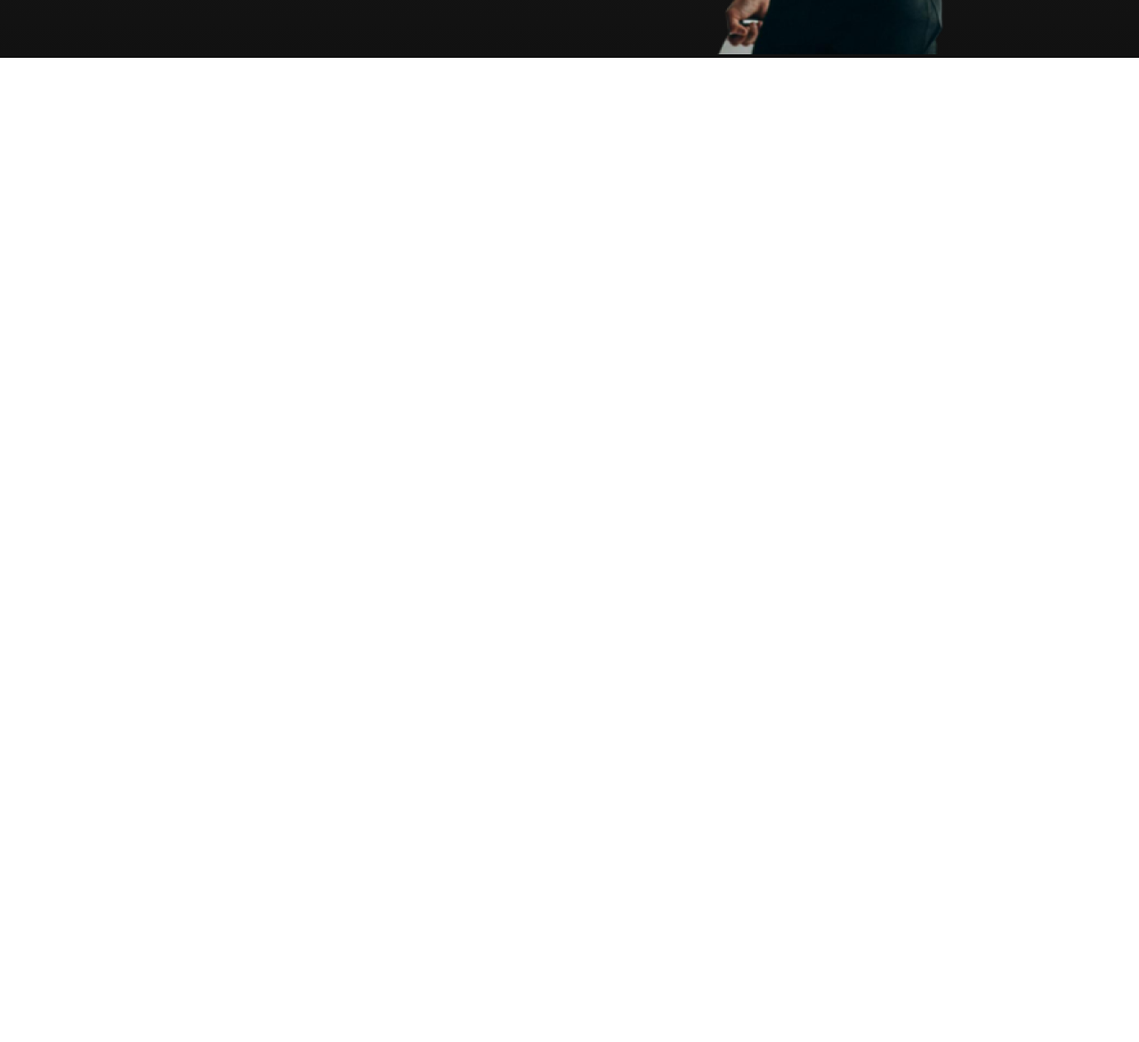
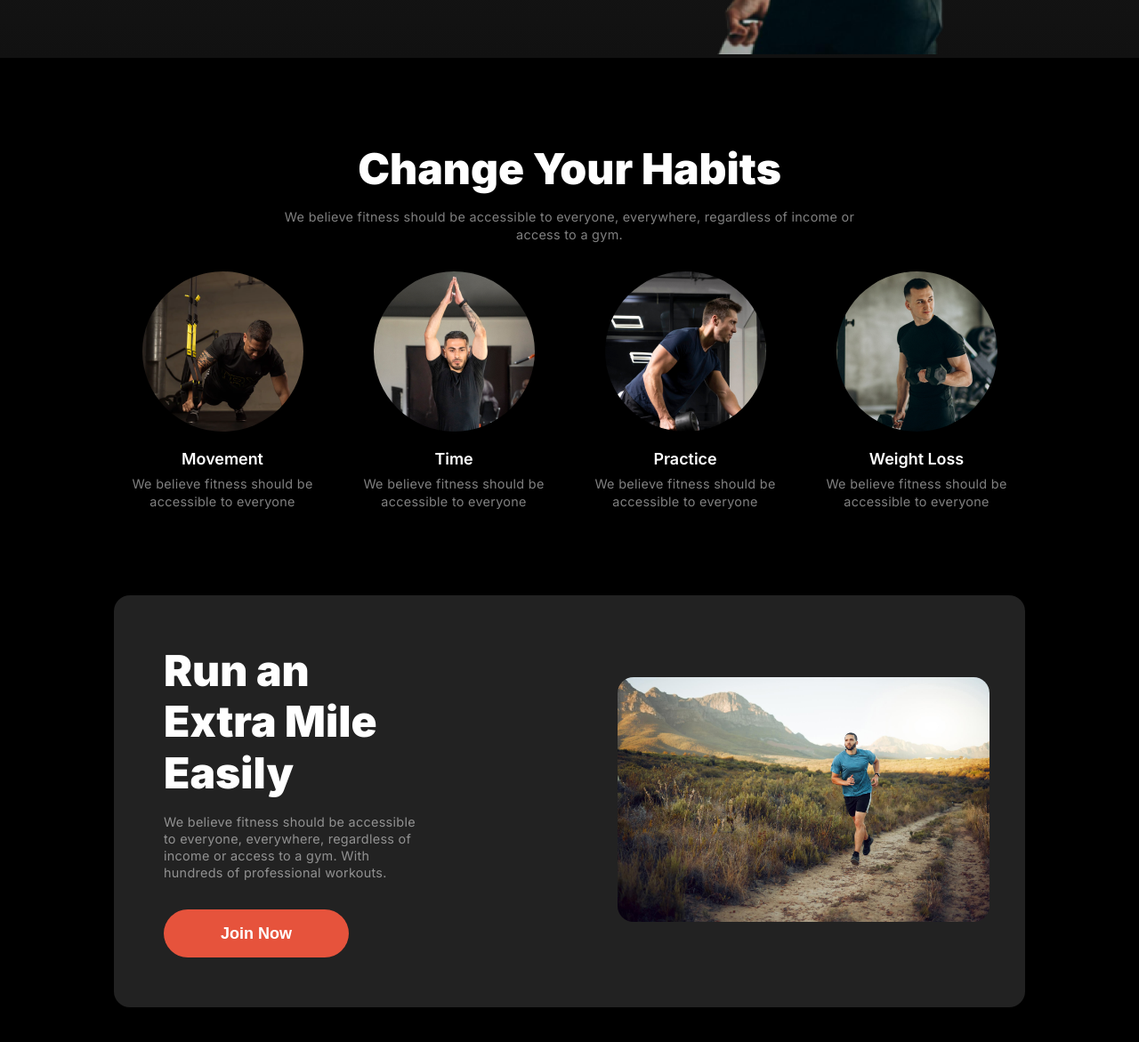
Before and after one commit to Johora99/Assignment-2, a plain HTML site: page index.html in a window 1280 px wide. Shown: the part 709-1880 px from the top of the page at 89% size. Before the commit the page ends 800 px from the top, so only its background shows below. Drawn offline with Linux system fonts and the light colour scheme.

Commit message:
run extra section

```diff
--- a/css/responsive.css
+++ b/css/responsive.css
@@ -58,4 +58,29 @@ left: 0%;
     line-height:1.13rem;
     letter-spacing: 0.02rem;
 }
+.section-title{
+    font-size: 2rem;
+    margin-bottom: 1rem;
 }
+.habits .sub-habits{
+      display: block;
+}
+main .habits{
+    margin: 1rem auto;
+}
+main .run-extra .sub-run-extra{
+   display: block;
+
+}
+.run-extra .sub-run-extra .run-extra-content{
+    padding: 0rem
+}
+main .run-extra{
+    padding: 2rem;
+}
+.run-btn{
+    padding: 0.75rem 2rem !important;
+    margin-bottom: 1rem;
+    width: 100%;
+}
+}
--- a/css/style.css
+++ b/css/style.css
@@ -44,6 +44,30 @@ border-radius: 2.6rem;
 background: var(--tomato);
 padding: 1rem 2.5rem;
 border: none;
+}
+.section-title{
+    color: var(--white-primary);
+    font-size: 3rem;
+    font-weight: 900;
+    line-height: 120%;
+    letter-spacing: 0%;
+    margin-bottom: 1rem;
+}
+.section-content{
+    color: var(--white-primary);
+    opacity: 0.5;
+font-size: 0.9rem;
+font-weight: 400;
+line-height: 1.2rem;
+letter-spacing: 0.3px;
+}
+.sub-habits-title{
+    color: var(--white-primary);
+font-size: 1.12rem;
+font-weight: 600;
+line-height: 120%;
+letter-spacing: 0%;
+margin-bottom: 0.5rem;
 }
 /* common style end */
 
@@ -201,6 +225,55 @@ left: -30%;
 /* banner section end */
 
 
+/* header section end */
+/* main start */
+main{
+    background-color: var(--black-primary);
+     overflow: hidden;
+}
+
+/* habits section start */
+main .habits{
+    width: 80%;
+    margin: 6rem auto;
+    text-align: center;
+
+}
+.habits .sub-habits{
+    gap: 1rem;
+}
+.habits .sub-habits .exercise img{
+    border-radius: 50%;
+    margin: 2rem auto 1rem;
+
+}
+/* habits section end */
+
+/* run-extra section start */
+main .run-extra{
+    width: 80%;
+    margin: 5rem auto;
+    border-radius: 1.125rem;
+    background: var( --gray-light);
+    /* padding: 2rem; */
+    padding-right: 2.5rem;
+}
+main .run-extra .sub-run-extra{
+    gap: 10rem;
+
+}
+.run-extra .sub-run-extra .run-extra-content{
+    padding: 3.5rem
+}
+.img-section img{
+    width: 100%;
+    height: 100%;
+    border-radius: 1.125rem;
+}
+.sub-run-extra .run-extra-content .run-btn{
+    margin-top: 2rem;
+    padding: 1rem 4rem;
+}
 
 
 
@@ -209,6 +282,7 @@ left: -30%;
 
 
 
+/* run-extra section end */
 
 
-/* header section end */
+/* main end */
--- a/index.html
+++ b/index.html
@@ -59,6 +59,47 @@
            </div>
 
         </header>
+        <main class="common-size">
+            <section class="habits">
+                <h3 class="section-title">Change Your Habits</h3>
+                <p class="section-content">We believe fitness should be accessible to everyone, everywhere, regardless of income or <br> access to a gym.</p>
+                <div class="sub-habits d-flex">
+                      <div class="exercise">
+                        <img src="./assets/image 3.png" alt="">
+                        <h6 class="sub-habits-title">Movement</h6>
+                        <p class="section-content">We believe fitness should be accessible to everyone</p>
+                      </div>
+                      <div class="exercise">
+                        <img src="./assets/image 2.png" alt="">
+                        <h6 class="sub-habits-title">Time</h6>
+                        <p class="section-content">We believe fitness should be accessible to everyone</p>
+                      </div>
+                      <div class="exercise">
+                        <img src="./assets/image 4.png" alt="">
+                        <h6 class="sub-habits-title">Practice</h6>
+                        <p class="section-content">We believe fitness should be accessible to everyone</p>
+                      </div>
+                      <div class="exercise">
+                        <img src="./assets/image 5.png" alt="">
+                        <h6 class="sub-habits-title">Weight Loss</h6>
+                        <p class="section-content">We believe fitness should be accessible to everyone</p>
+                      </div>
+                </div>
+
+            </section>
+            <section class="run-extra">
+                <div class="sub-run-extra d-flex">
+                    <div class="run-extra-content">
+                        <h3 class="section-title">Run an Extra Mile Easily</h3>
+                        <p class="section-content">We believe fitness should be accessible to everyone, everywhere, regardless of income or access to a gym. With hundreds of professional workouts.</p>
+                        <button class="btn run-btn">Join Now</button>
+                    </div>
+                    <div class="img-section">
+                        <img src="./assets/run.jpg" alt="">
+                    </div>
+                </div>
+            </section>
+        </main>
 
 </body>
 </html>
```
